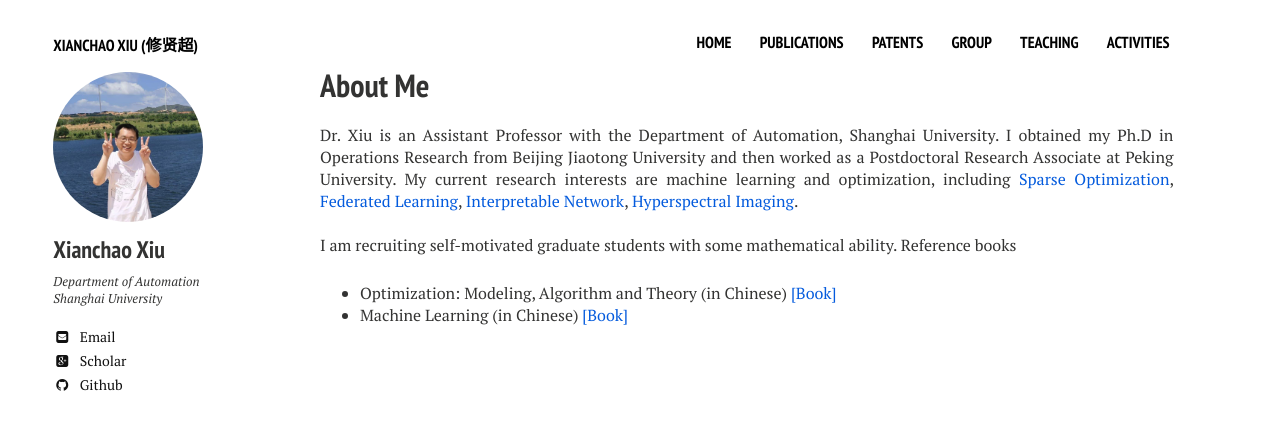
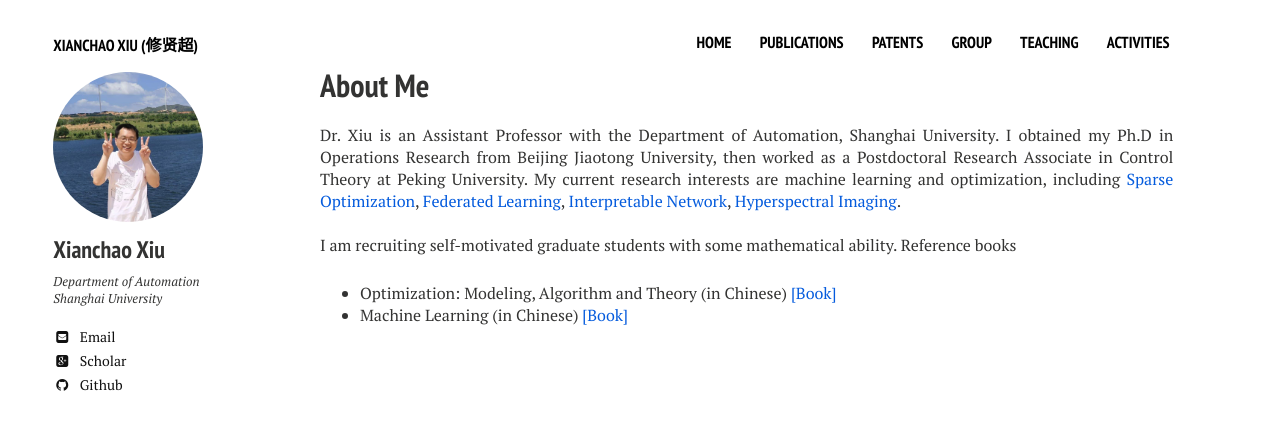
Before and after one commit to xianchaoxiu/xianchaoxiu.github.io, a Jekyll site: the page built from index.md, in a window 1280 px wide. Shown: the top 430 px of the page. Built offline with Jekyll 4.4.1, drawn with Linux system fonts in a browser that asks for light colours; nearby versions of some CDN libraries.

Commit message:
Update home2.html

```diff
--- a/_layouts/home2.html
+++ b/_layouts/home2.html
@@ -22,7 +22,7 @@
   <div id="index">
   <h1>About Me</h1>
       <p> Dr. Xiu is an Assistant Professor with the Department of Automation, Shanghai University.
-	      I obtained my Ph.D in Operations Research from Beijing Jiaotong University and then worked as a Postdoctoral Research Associate at Peking University.
+	      I obtained my Ph.D in Operations Research from Beijing Jiaotong University, then worked as a Postdoctoral Research Associate in Control Theory at Peking University.
 	      My current research interests are machine learning and optimization, including <a href="https://github.com/xianchaoxiu/Sparse-Optimization" class="textlink" target="_blank">Sparse Optimization</a>,
 	      <a href="https://github.com/xianchaoxiu/Federated-Learning" class="textlink" target="_blank">Federated Learning</a>,
               <a href="https://github.com/xianchaoxiu/Interpretable-Network" class="textlink" target="_blank">Interpretable Network</a>,
```
